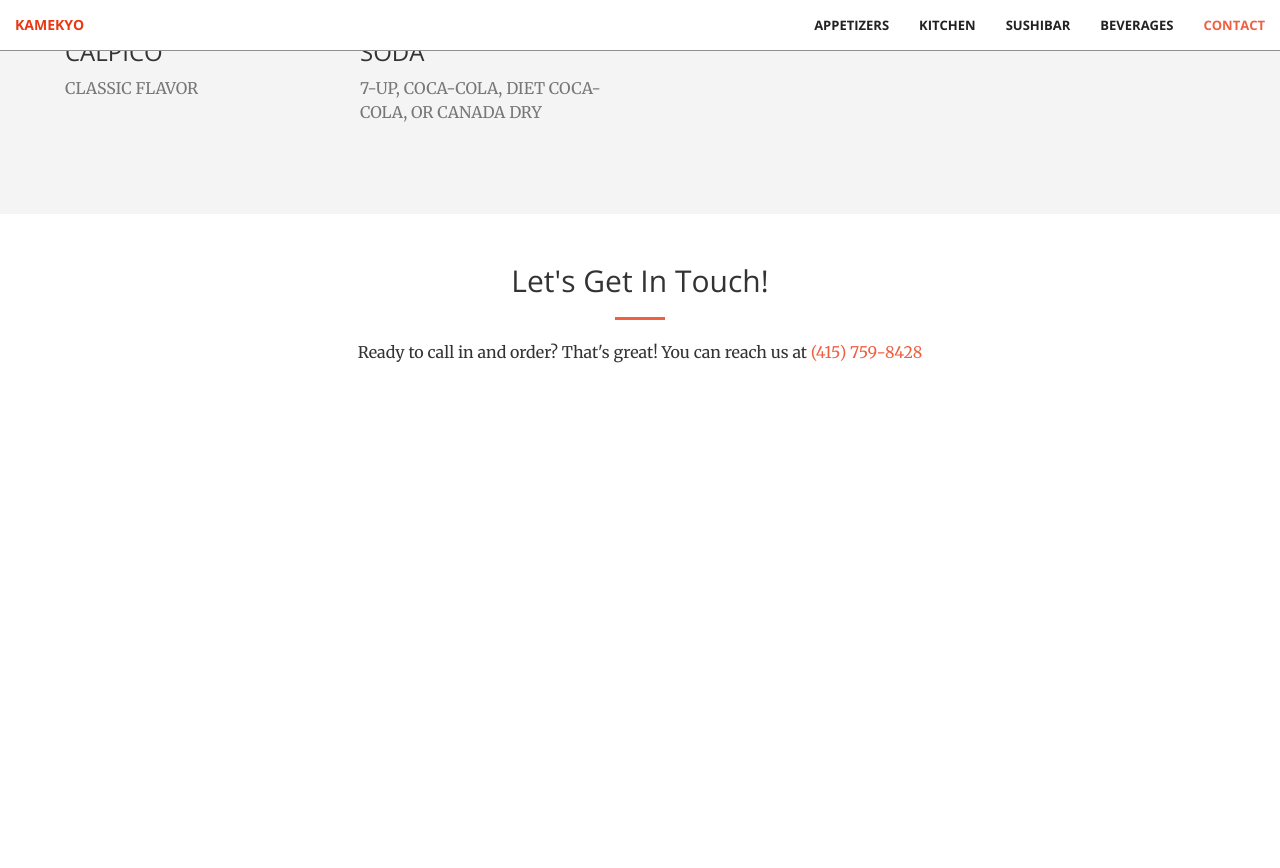
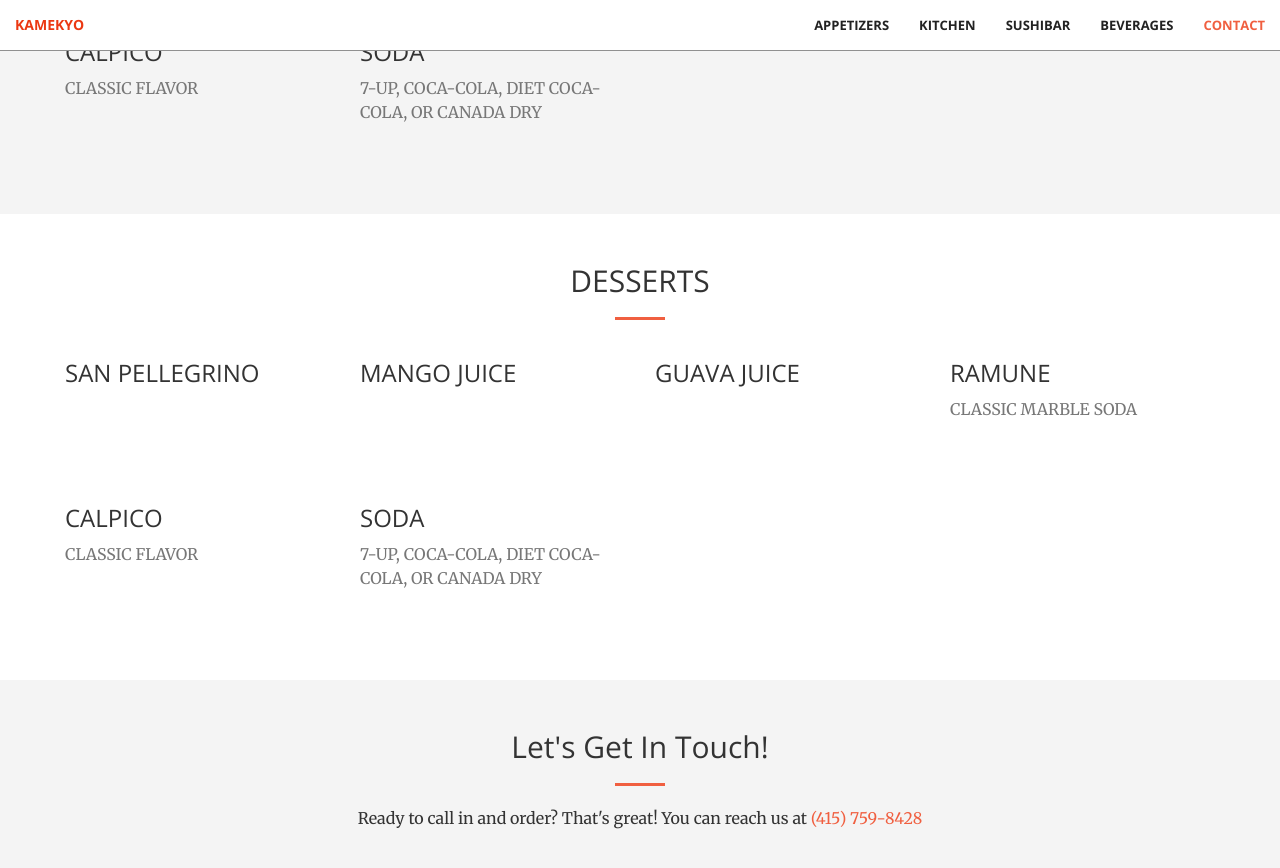
Before and after one commit to CyrusLiang/kamekyo, a Jekyll site: the page built from index.html, in a window 1280 px wide and 900 px high, scrolled down 10209 px. Shown: the top 868 px of the window. Built offline with Jekyll 4.4.1, drawn with Linux system fonts in a browser that asks for light colours; before the commit the page ends 10643 px from its top, so only the background shows below that.

Commit message:
Create desserts.html

```diff
--- /dev/null
+++ b/_includes/desserts.html
@@ -0,0 +1,59 @@
+<section class="menu" id="desserts">
+    <div class="container">
+        <div class="row">
+            <div class="col-lg-12 text-center">
+                <h2 class="section-heading">Desserts</h2>
+                <hr class="primary">
+            </div>
+        </div>
+    </div>
+    <div class="container">
+        <div class="row">
+            <div class="col-lg-3 col-sm-4">
+                <div class="food-box">
+                    <h3>San Pellegrino</h3>
+                    <p id="sanpell"></p>
+                </div>
+            </div>
+            <div class="col-lg-3 col-sm-4">
+                <div class="food-box">
+                    <h3>Mango Juice</h3>
+                    <p id="mango"></p>
+                </div>
+            </div>
+            <div class="col-lg-3 col-sm-4">
+                <div class="food-box">
+                    <h3>Guava Juice</h3>
+                    <p id="guava"></p>
+                </div>
+            </div>
+            <div class="col-lg-3 col-sm-4">
+                <div class="food-box">
+                    <h3>Ramune</h3>
+                    <p class="text-muted">Classic marble soda</p>
+                    <p id="ramune"></p>
+                </div>
+            </div>
+            <div class="col-lg-3 col-sm-4">
+                <div class="food-box">
+                    <h3>Calpico</h3>
+                    <p class="text-muted">Classic flavor</p>
+                    <p id="calpico"></p>
+                </div>
+            </div>
+            <div class="col-lg-3 col-sm-4">
+                <div class="food-box">
+                    <h3>Soda</h3>
+                    <p class="text-muted">7-up, coca-cola, diet coca-cola, or canada dry</p>
+                    <p id="soda"></p>
+                </div>
+            </div>
+            <div class="col-lg-3 col-sm-4">
+                <div class="food-box">
+                    <h3></h3>
+                    <p id=""></p>
+                </div>
+            </div>
+        </div>
+    </div>
+</section>
--- a/_includes/nav.html
+++ b/_includes/nav.html
@@ -60,6 +60,9 @@
                 <li>
                     <a class="page-scroll" href="#beverages">Beverages</a>
                 </li>
+                <!-- <li>
+                    <a class="page-scroll" href="#desserts">Desserts</a>
+                </li> -->
                 <li>
                     <a class="page-scroll" href="#contact">Contact</a>
                 </li>
--- a/_layouts/front.html
+++ b/_layouts/front.html
@@ -22,6 +22,7 @@
   {% include nigiri.html %}
   {% include maki.html %}
   {% include beverages.html %}
+  {% include desserts.html %}
   {% include contact.html %}
   {% include scripts.html %}
 </body>
```
